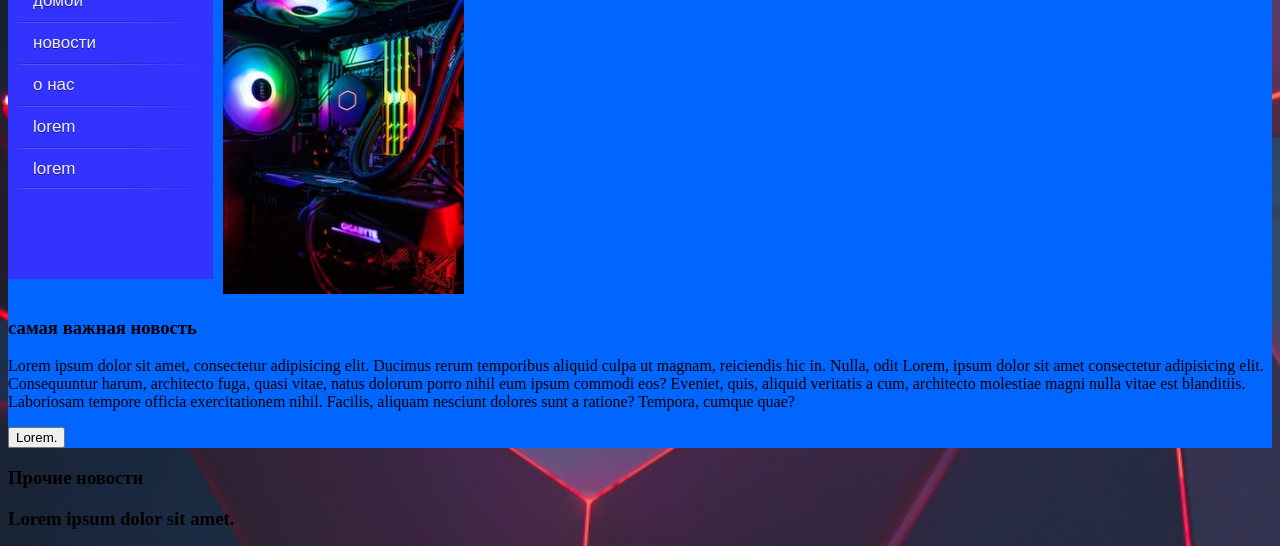
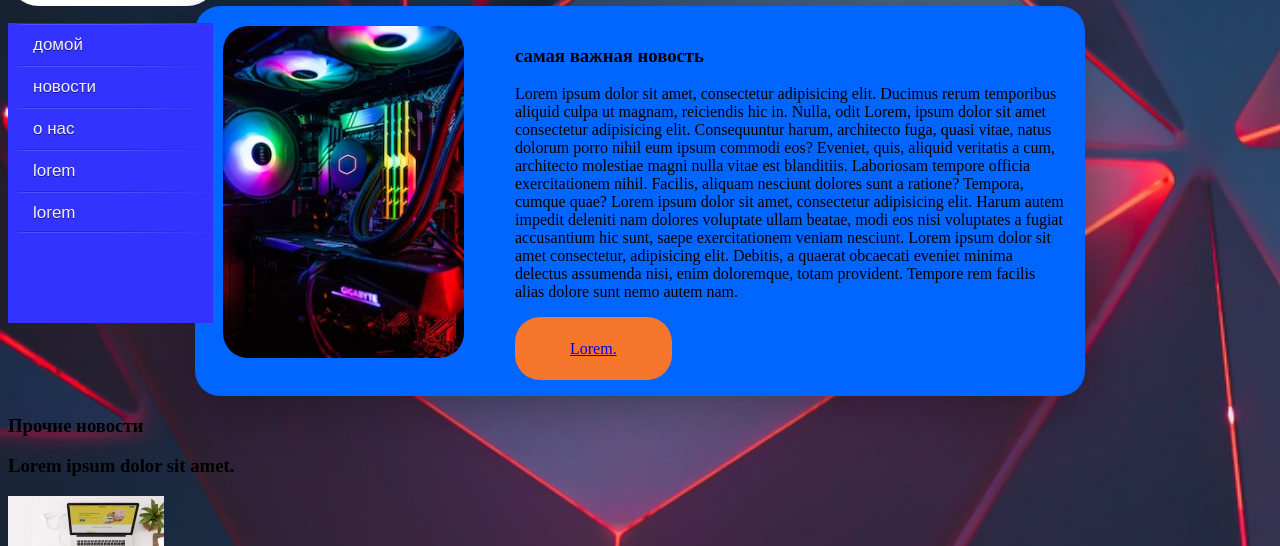
Before and after one commit to TVINPARK/certification, a plain HTML site: page index.html in a window 1280 px wide. Shown: the part 146-692 px from the top of the page. Drawn offline with Linux system fonts and the light colour scheme.

Commit message:
make_cards

```diff
--- a/index.html
+++ b/index.html
@@ -25,11 +25,13 @@
     <main>
         <div class="spesialnew">
             <img src="img/specialnew.jpg" alt="">
-            <h3>самая важная новость</h3>
-            <p>Lorem ipsum dolor sit amet, consectetur adipisicing elit. Ducimus rerum temporibus aliquid culpa ut magnam, reiciendis hic in. Nulla, odit Lorem, ipsum dolor sit amet consectetur adipisicing elit. Consequuntur harum, architecto fuga, quasi vitae, natus dolorum porro nihil eum ipsum commodi eos? Eveniet, quis, aliquid veritatis a cum, architecto molestiae magni nulla vitae est blanditiis. Laboriosam tempore officia exercitationem nihil. Facilis, aliquam nesciunt dolores sunt a ratione? Tempora, cumque quae?
-            </p>
-            <button class="more">Lorem.</button>
 
+            <div class="specialnewtext">
+                <h3>самая важная новость</h3>
+                <p>Lorem ipsum dolor sit amet, consectetur adipisicing elit. Ducimus rerum temporibus aliquid culpa ut magnam, reiciendis hic in. Nulla, odit Lorem, ipsum dolor sit amet consectetur adipisicing elit. Consequuntur harum, architecto fuga, quasi vitae, natus dolorum porro nihil eum ipsum commodi eos? Eveniet, quis, aliquid veritatis a cum, architecto molestiae magni nulla vitae est blanditiis. Laboriosam tempore officia exercitationem nihil. Facilis, aliquam nesciunt dolores sunt a ratione? Tempora, cumque quae? Lorem ipsum dolor sit amet, consectetur adipisicing elit. Harum autem impedit deleniti nam dolores voluptate ullam beatae, modi eos nisi voluptates a fugiat accusantium hic sunt, saepe exercitationem veniam nesciunt. Lorem ipsum dolor sit amet consectetur, adipisicing elit. Debitis, a quaerat obcaecati eveniet minima delectus assumenda nisi, enim doloremque, totam provident. Tempore rem facilis alias dolore sunt nemo autem nam.
+                </p>
+                <button class="more"><a href="#">Lorem.</a> </button>
+            </div>
         </div>
         <div class="morenew">
             <h3>Прочие новости</h3>
@@ -37,19 +39,19 @@
                 <h3>Lorem ipsum dolor sit amet.</h3>
                 <img src="img/new1.jpg" alt="">
                 <p>Lorem ipsum dolor sit amet consectetur adipisicing elit. Cupiditate, voluptas! Lorem ipsum dolor, sit amet consectetur adipisicing elit. Perspiciatis mollitia ab repellendus repellat et assumenda minus quam. Ad, non quisquam?</p>
-                <button class="more">Lorem.</button>
+                <button class="more"><a href="#">Lorem.</a> </button>
             </div>
             <div class="2new">
                 <img src="img/new2.jpg" alt="">
                 <h3>Tenetur architecto laboriosam sint doloremque?</h3>
                 <p>Labore eius aspernatur autem vel a, quas libero incidunt provident! Lorem ipsum dolor sit amet consectetur adipisicing elit. Corporis expedita deserunt ab veritatis placeat repellendus voluptatem sit fuga, ipsam suscipit.</p>
-                <button class="more">Lorem.</button>
+                <button class="more"><a href="#">Lorem.</a> </button>
             </div>
             <div class="3new">
                 <img src="img/new3.jpg" alt="">
                 <h3>Qui natus fugiat at architecto.</h3>
                 <p>A nulla fuga explicabo quia voluptatum, tenetur nesciunt temporibus eveniet? Lorem ipsum dolor sit amet consectetur adipisicing elit. Sit eveniet voluptatum quidem? Unde quasi qui minima officia incidunt vitae aut!</p>
-                <button class="more">Lorem.</button>
+                <button class="more"><a href="#">Lorem.</a> </button>
             </div>
         </div>
     </main>
--- a/style.css
+++ b/style.css
@@ -26,9 +26,32 @@ line-height: 75px;
    border-radius: 31px;
 }
 .spesialnew{
-height: 100%;
-background-color: #0066FF;
-
+	position: relative;
+	padding: 20px;
+	height: 350px;
+	width: 100%;
+	max-width: 850px;
+	margin: auto;
+	background: #0066FF;
+	border-radius: 25px;
+	box-shadow: 0 10px 50px rgba(0, 0, 0, 0.3);
+}
+.spesialnew img{
+	border-radius: 25px;
+	float: left;
+}
+.specialnewtext{
+	max-width: 600px;
+	padding-left: 300px;
+}
+button{
+all: unset;
+background: #f6762c;
+border-radius: 25px;
+font-weight: 500;
+font-size: 16px;
+line-height: 19px;
+padding: 22px 55px;
 }
 menu{
    background-color: #3333ff;
@@ -70,6 +93,7 @@ menu{
 	border: none;
 }
 
+
 footer {
    position: fixed;
    left: 0;
```
Also changed, not shown: 1 other file.
